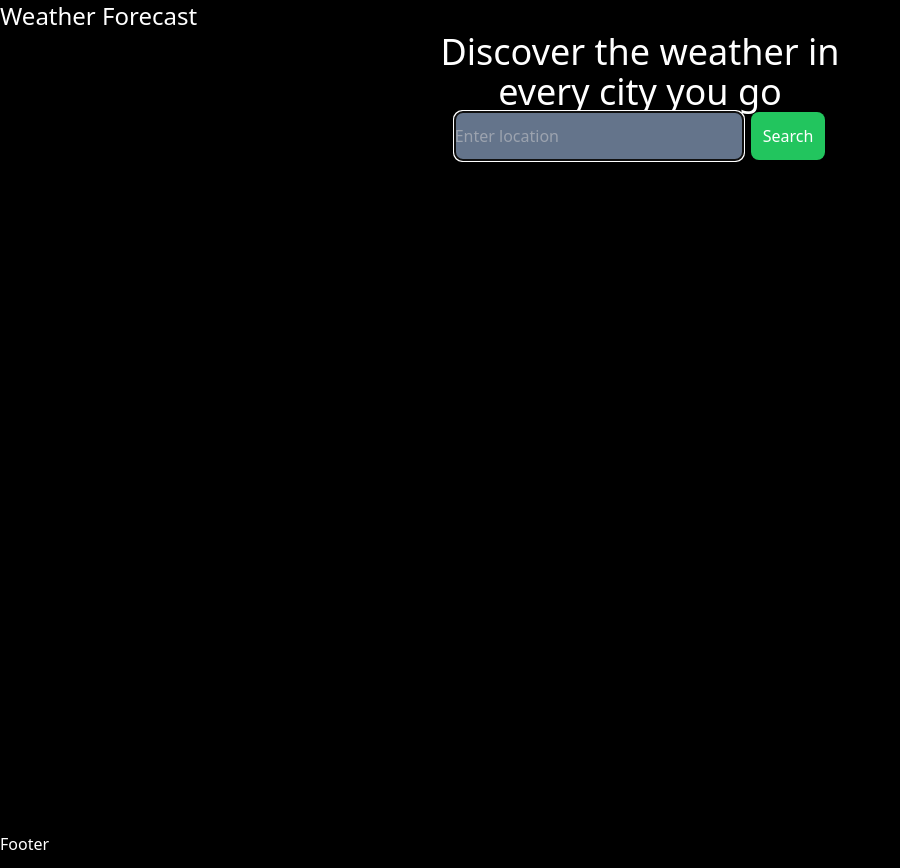
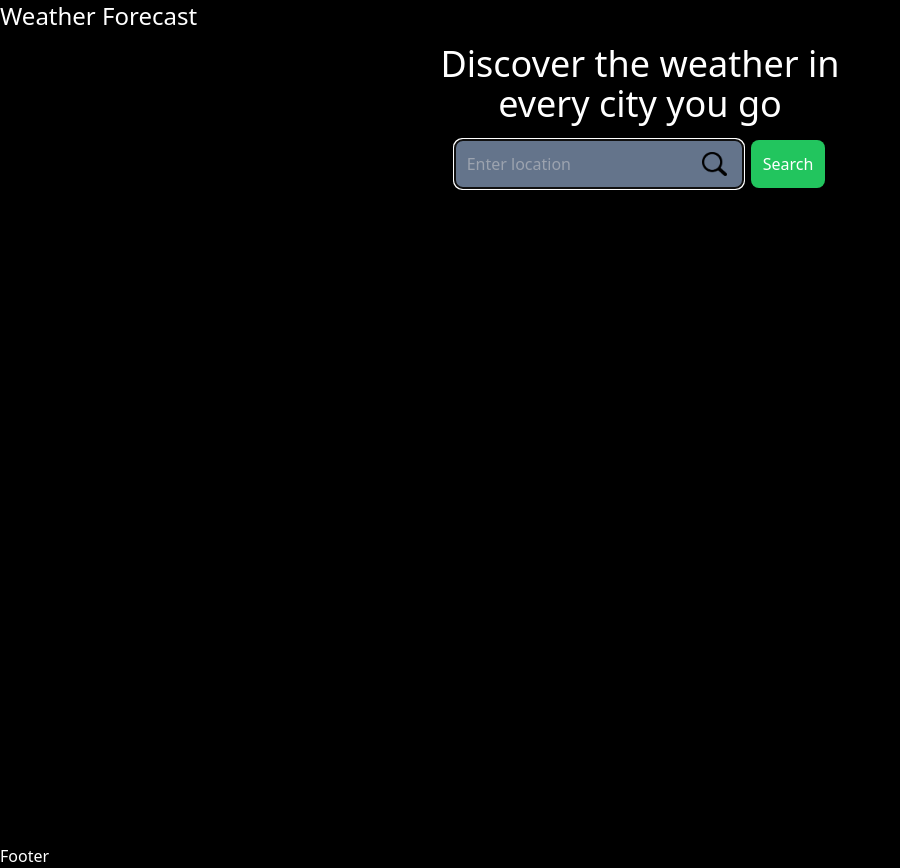
Before and after one commit to June-Senpai/weather, a React (Vite) app: page / in a window 1280 px wide. Shown: the whole page, without its empty margins (0-900 px from the left). Built offline with nearby package versions, Linux system fonts and the light colour scheme.

Commit message:
refractor:search component

```diff
--- a/src/App.jsx
+++ b/src/App.jsx
@@ -4,6 +4,7 @@ import "./App.css";
 import Card from "./components/Card";
 import Navbar from "./components/ui/Navbar";
 import Footer from "./components/ui/Footer";
+import Search from "./components/ui/Search";
 
 function App() {
   const [data, setData] = useState({});
@@ -46,22 +47,19 @@ function App() {
   return (
     <div className="mx-auto max-w-7xl">
       <Navbar />
-      <main className="min-h-screen">
-        <h2 className="mx-auto w-1/3 text-center text-4xl">
+      <main className="mt-3 min-h-screen space-y-4">
+        <h2 className="mx-auto w-full text-center text-lg sm:text-4xl md:w-1/3">
           Discover the weather in every city you go
         </h2>
         <form
           onSubmit={handleSearch}
           className="flex items-center justify-center gap-2"
         >
-          <input
-            type="text"
-            value={location}
-            onChange={(e) => setLocation(e.target.value)}
-            placeholder="Enter location"
-            onKeyDown={handleKeyPress}
-            ref={inputRef}
-            className=" h-12 w-72 rounded-lg bg-slate-500"
+          <Search
+            location={location}
+            setLocation={setLocation}
+            handleKeyPress={handleKeyPress}
+            inputRef={inputRef}
           />
           <button className=" rounded-lg bg-green-500 p-3 text-white">
             Search
--- /dev/null
+++ b/src/components/ui/Search.jsx
@@ -0,0 +1,33 @@
+import PropTypes from "prop-types";
+
+const Search = ({ location, setLocation, handleKeyPress, inputRef }) => {
+  return (
+    <section className="relative">
+      <input
+        type="text"
+        value={location}
+        onChange={(e) => setLocation(e.target.value)}
+        placeholder="Enter location"
+        onKeyDown={handleKeyPress}
+        ref={inputRef}
+        className=" h-12 w-72 rounded-lg bg-slate-500 p-3"
+      />
+      <img
+        src="/search-icon.webp"
+        width="25px"
+        height="25px"
+        alt="search icon"
+        className="absolute right-4 top-3"
+      />
+    </section>
+  );
+};
+
+export default Search;
+
+Search.propTypes = {
+  location: PropTypes.string.isRequired,
+  setLocation: PropTypes.func.isRequired,
+  handleKeyPress: PropTypes.func.isRequired,
+  inputRef: PropTypes.object.isRequired,
+};
```
Also changed, not shown: public/search-icon.webp (added).
